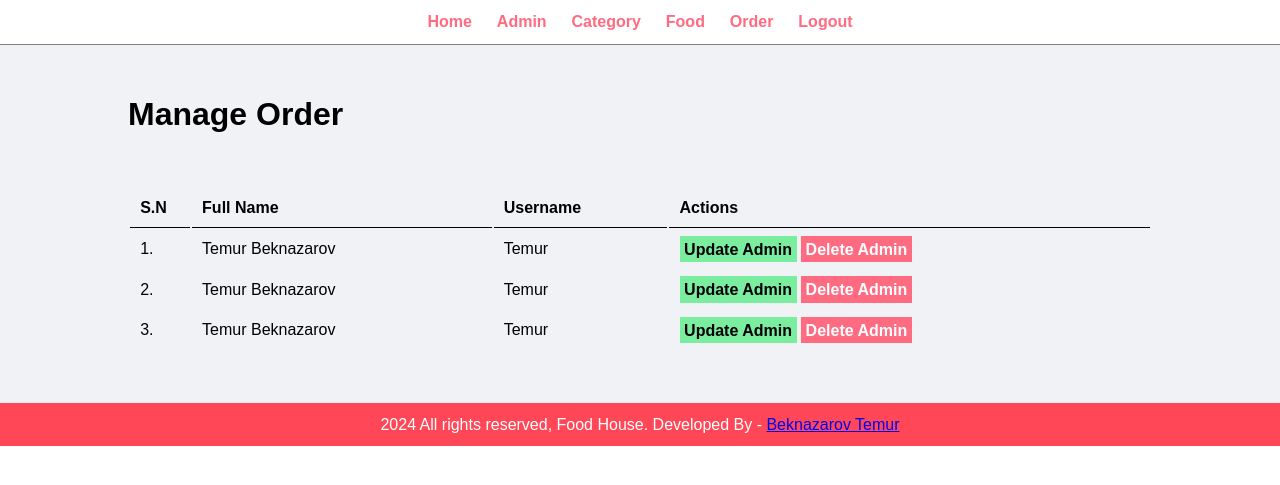
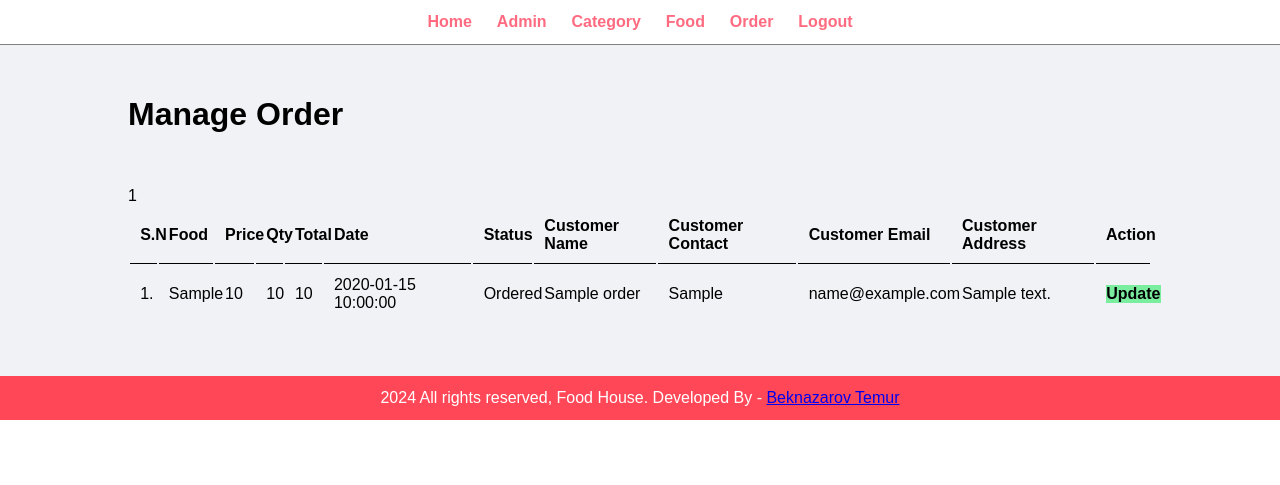
Before and after one commit to BeknazarovTemur/Food-Order, a PHP site: page /admin/manage-order.php in a window 1280 px wide. Shown: the top 485 px of the page. Run offline with PHP 8.4, Linux system fonts and the light colour scheme; the visitor is signed in with stand-in values (Sample User, id 1); tables that the repository leaves empty or names only in its code hold one stand-in row (values such as "Sample post").

Commit message:
Food Order and Manage Prder

```diff
--- a/admin/manage-order.php
+++ b/admin/manage-order.php
@@ -10,41 +10,86 @@ include "partials/header.php";
 
         <br /> <br /> <br />
 
+        <?php
+        if (isset($_SESSION['update'])) {
+            echo $_SESSION['update'];
+            unset($_SESSION['update']);
+
+        }
+        ?>
+
         <table class="tbl-full">
             <tr>
                 <th>S.N</th>
-                <th>Full Name</th>
-                <th>Username</th>
-                <th>Actions</th>
+                <th>Food</th>
+                <th>Price</th>
+                <th>Qty</th>
+                <th>Total</th>
+                <th>Date</th>
+                <th>Status</th>
+                <th>Customer Name</th>
+                <th>Customer Contact</th>
+                <th>Customer Email</th>
+                <th>Customer Address</th>
+                <th>Action</th>
             </tr>
 
-            <tr>
-                <td>1. </td>
-                <td>Temur Beknazarov</td>
-                <td>Temur</td>
-                <td>
-                    <a href="#" class="btn-secondary">Update Admin</a>
-                    <a href="#" class="btn-danger">Delete Admin</a>
-                </td>
-            </tr>
-            <tr>
-                <td>2. </td>
-                <td>Temur Beknazarov</td>
-                <td>Temur</td>
-                <td>
-                    <a href="#" class="btn-secondary">Update Admin</a>
-                    <a href="#" class="btn-danger">Delete Admin</a>
-                </td>
-            </tr>
-            <tr>
-                <td>3. </td>
-                <td>Temur Beknazarov</td>
-                <td>Temur</td>
-                <td>
-                    <a href="#" class="btn-secondary">Update Admin</a>
-                    <a href="#" class="btn-danger">Delete Admin</a>
-                </td>
-            </tr>
+            <?php
+                $sql = "SELECT * FROM `tbl_order` ORDER BY id DESC";
+                $res = mysqli_query($conn, $sql);
+                $count = mysqli_num_rows($res);
+                $sn = 1;
+
+                if ($count > 0) {
+                    while ($row = mysqli_fetch_assoc($res)) {
+                        $id = $row['id'];
+                        $food = $row['food'];
+                        $price = $row['price'];
+                        $qty = $row['qty'];
+                        $total = $row['total'];
+                        $order_date = $row['order_date'];
+                        $status = $row['status'];
+                        $customer_name = $row['customer_name'];
+                        $customer_contact = $row['customer_contact'];
+                        $customer_email = $row['customer_email'];
+                        $customer_address = $row['customer_address'];
+                        ?>
+                        <tr>
+                            <td><?= $sn++ ?>.</td>
+                            <td><?= $food ?></td>
+                            <td><?= $price ?></td>
+                            <td><?= $qty ?></td>
+                            <td><?= $total ?></td>
+                            <td><?= $order_date ?></td>
+
+                            <td>
+                                <?php
+                                if ($status=="Ordered") {
+                                    echo "<label>$status</label>";
+                                }elseif ($status=="Delivery") {
+                                    echo "<label style='color: orange'>$status</label>";
+                                }elseif ($status=="Delivered") {
+                                    echo "<label style='color: green'>$status</label>";
+                                }elseif ($status=="Cancelled") {
+                                    echo "<label style='color: red'>$status</label>";
+                                }
+                                ?>
+                            </td>
+
+                            <td><?= $customer_name ?></td>
+                            <td><?= $customer_contact ?></td>
+                            <td><?= $customer_email ?></td>
+                            <td><?= $customer_address ?></td>
+                            <td>
+                                <a href="<?= SITEURL; ?>admin/update-order.php?id=<?= $id; ?>" class="btn-secondary">Update</a>
+                            </td>
+                        </tr>
+                        <?php
+                    }
+                } else {
+                    echo "<tr><td colspan='12' class='error'>Orders Not Available</td></tr>";
+                }
+            ?>
         </table>
 
     </div>
--- a/category-foods.php
+++ b/category-foods.php
@@ -32,6 +32,7 @@ if (isset($_GET['category_id'])) {
             $count2 = mysqli_num_rows($res2);
             if ($count2 > 0) {
                 while ($row2 = mysqli_fetch_assoc($res2)) {
+                    $id = $row2['id'];
                     $title = $row2['title'];
                     $price = $row2['price'];
                     $description = $row2['description'];
@@ -54,7 +55,7 @@ if (isset($_GET['category_id'])) {
                             <p class="food-price">$<?= $price ?></p>
                             <p class="food-detail"><?= $description ?></p>
                             <br>
-                            <a href="#" class="btn btn-primary">Order Now</a>
+                            <a href="<?= SITEURL ?>order.php?food_id=<?= $id ?>" class="btn btn-primary">Order Now</a>
                         </div>
                     </div>
                     <?php
--- a/foods.php
+++ b/foods.php
@@ -47,7 +47,7 @@ include 'partials-front/header.php'
                             <p class="food-price">$<?= $price; ?></p>
                             <p class="food-detail"><?= $description ?></p>
                             <br>
-                            <a href="#" class="btn btn-primary">Order Now</a>
+                            <a href="<?= SITEURL ?>order.php?food_id=<?= $id ?>" class="btn btn-primary">Order Now</a>
                         </div>
                     </div>
                     <?php
```
Also changed, not shown: admin/update-order.php (added, +132 -0 lines), css/style.css (+9 -1 lines), index.php (+8 -1 lines), order.php (+74 -17 lines), 3 other files.
